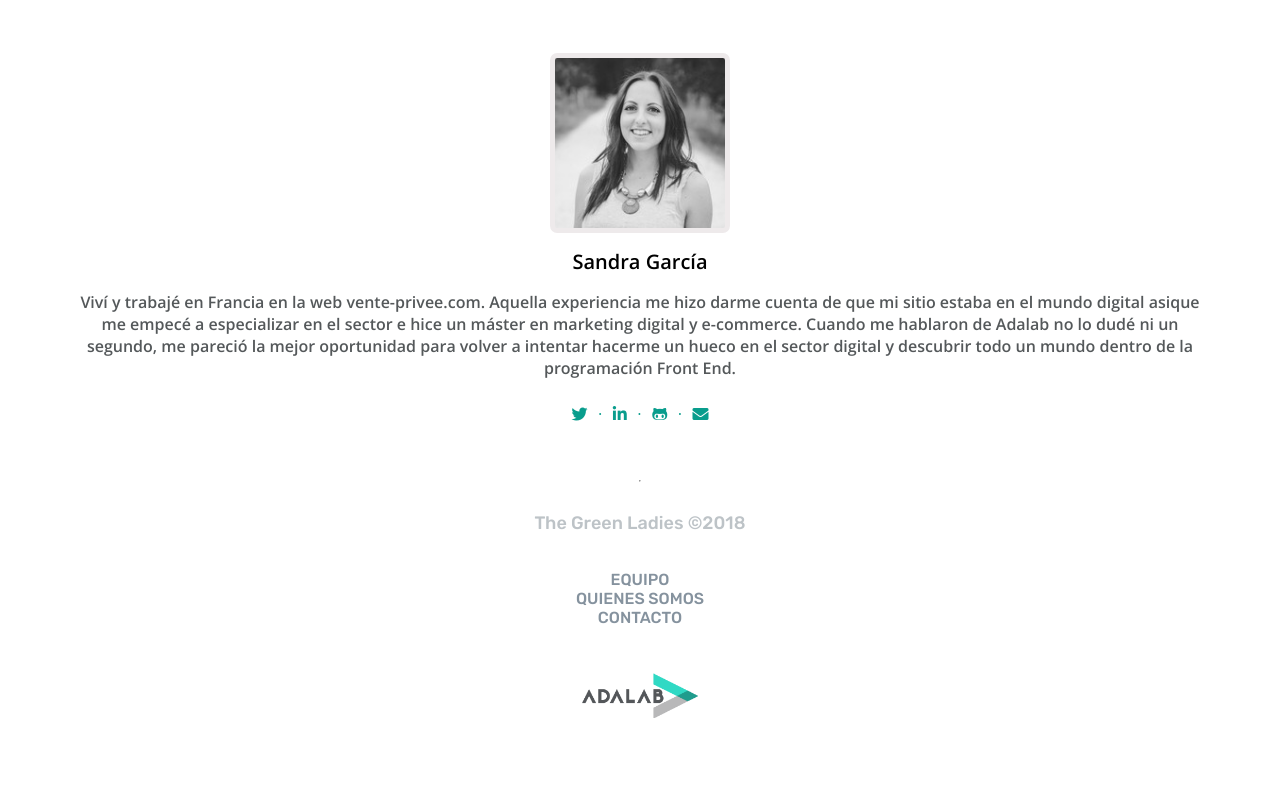
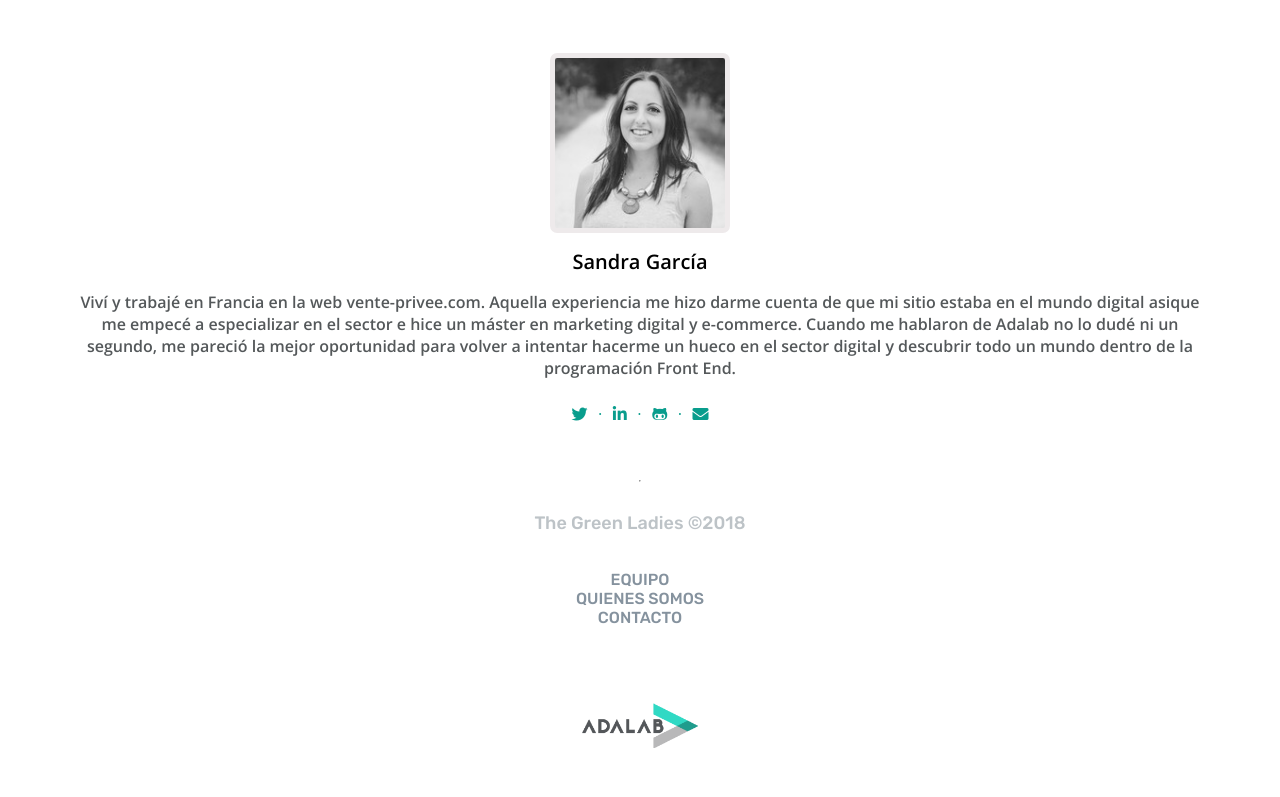
Before and after one commit to EsterGonzalezG/d-s1-the-green-ladies, a plain HTML site: page index.html in a window 1280 px wide. Shown: the part 2408-3205 px from the top of the page. Before the commit the page ends 3175 px from the top, so only its background shows below. Drawn offline with nearby package versions, Linux system fonts and the light colour scheme.

Commit message:
cambio del footer

```diff
--- a/index.html
+++ b/index.html
@@ -161,7 +161,9 @@
               <li class="item-footer" ><a class="a-footer" href="contacto.html#contacto" title="Ir a Contacto">contacto</a></li>
             </ul>
           </nav>
-          <a href="http://www.adalab.es" target="_blank"><img class="logo-footer" src="fotos/logo_adalab_80px.png" alt="Logo de empresa social Adalab"></a>
+          <div class="logo-footer">
+            <a href="http://www.adalab.es" target="_blank"><img class="logo-footer" src="fotos/logo_adalab_80px.png" alt="Logo de empresa social Adalab"></a>
+          </div>
         </footer>
       </body>
       </html>
```
